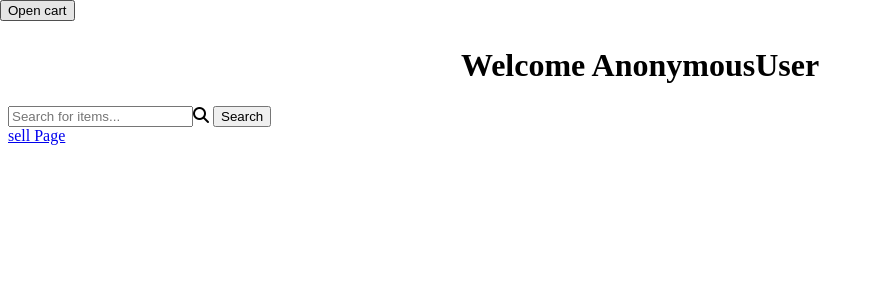
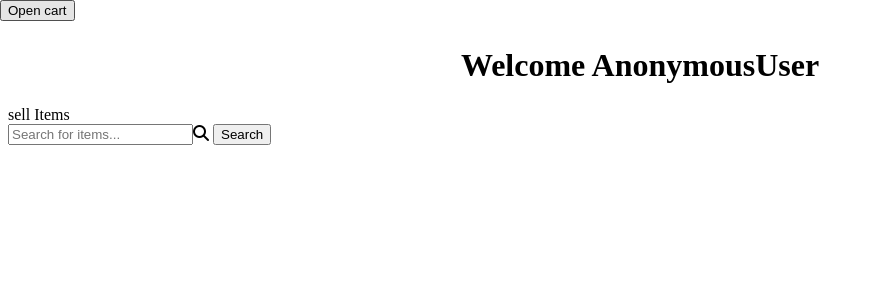
Before and after one commit to SithabileM/shopping, a Django app: page /monde/submit/ in a window 1280 px wide. Shown: the top 300 px of the page, without its empty margins (0-882 px from the left). Run offline with Django 5.2, Linux system fonts and the light colour scheme; some libraries are stand-ins or nearby versions.

Commit message:
add link style

```diff
--- a/monde/static/css/home.css
+++ b/monde/static/css/home.css
@@ -6,7 +6,7 @@
     overflow: auto;
     width: 200px;
     height: 500px;
-    transition: left 0,5s;
+    transition: left 0.015s;
 }
 #menu-button{
     position: fixed;
@@ -56,3 +56,13 @@
     box-shadow: 0 0 15px rgba(0, 0, 0, 0.5);
 
 }
+#sell{
+    position:relative;
+    transform: translate(60%,60%);
+    text-decoration: none;
+    color: black;
+}
+
+#sell:hover{
+    color: rgb(255,0,150);
+}
--- a/monde/templates/monde/home.html
+++ b/monde/templates/monde/home.html
@@ -45,12 +45,12 @@
 
 <main id="main-content">
     <h1 id="welcome">Welcome {{user}}</h1>
+    <a id="sell" href="sell">sell Items</a><br>
     <form action='' method="post">
         {% csrf_token %}
         <input type="text" name="search" placeholder="Search for items..."><i class="fa-solid fa-magnifying-glass"></i>
         <input type="submit" value="Search">
     </form>
-    <a href="sell">sell Page</a><br>
 {%if obj%}
 <h3>Successfully Loaded: {{img_obj.description}}
 <img src="{{obj.image.url}}" alt="{{image.description}}">
```
Also changed, not shown: monde/static/css/single.css (added).
